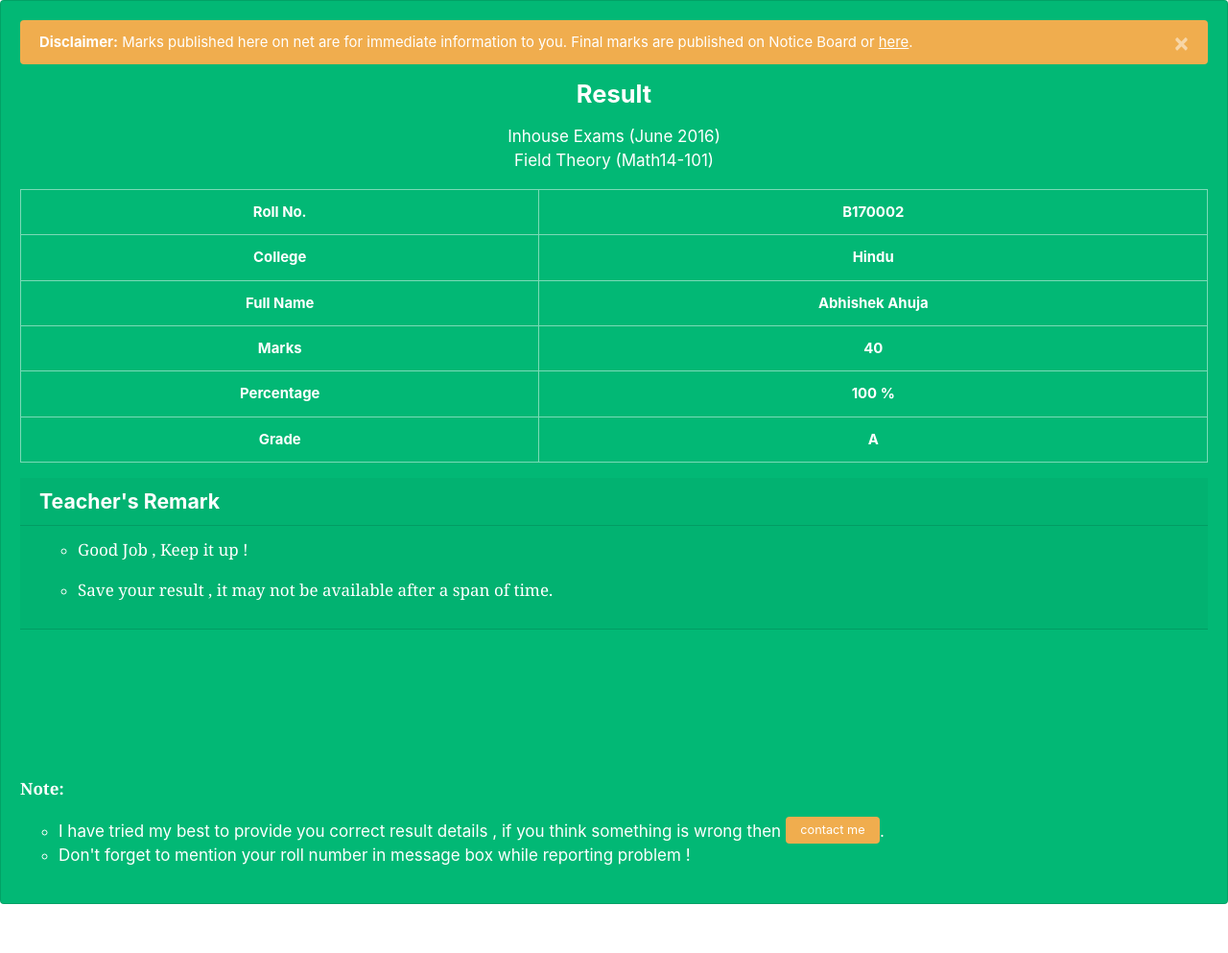
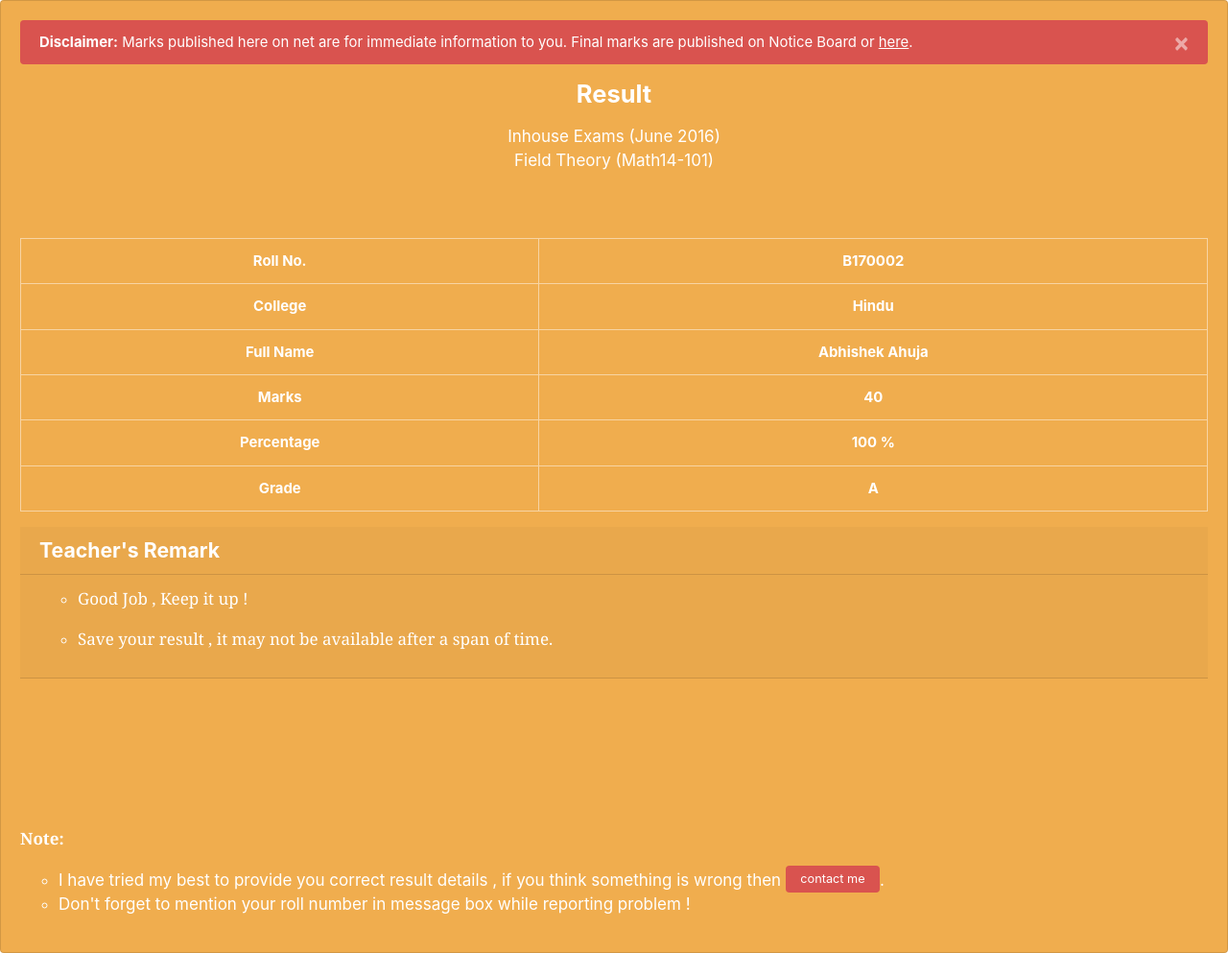
Before and after one commit to sirkapil/publish, a Jekyll site: the page built from inhouse/result/0002.html, in a window 1280 px wide. Shown: the whole page at 96% size. Built offline with Jekyll 4.4.1, drawn with Linux system fonts in a browser that asks for light colours; nearby versions of some CDN libraries; before the commit the page ends 942 px from its top, so only the background shows below that.

Commit message:
Mr Hyde was here …

```diff
--- a/_config.yml
+++ b/_config.yml
@@ -1,5 +1,9 @@
 markdown: kramdown
 multiply: 2.5
 exam: Inhouse Exams (June 2016)
+semester: Part I , Semester I
 subject: Field Theory (Math14-101)
 include: [_redirects]
+tablecolor: warning
+alertcolor: danger
+buttoncolor: danger
--- a/_layouts/marksheet.html
+++ b/_layouts/marksheet.html
@@ -28,35 +28,35 @@ th {
 {{ page.roll }}
 {% endcapture %}
 {% assign percentage = marks | times: multiply | round %}
-<div class="card text-white bg-success">
+<div class="card text-white bg-{{ site.tablecolor }}">
 <div class="card-body">
-<div class="alert alert-dismissible alert-warning"> <button type="button" class="close" data-dismiss="alert">&times;</button> <strong>Disclaimer:</strong> Marks published here on net are for immediate information to you. Final marks are published on Notice Board or <a href="/notice">here</a>.</div>
+<div class="alert alert-dismissible alert-{{ site.alertcolor }}"> <button type="button" class="close" data-dismiss="alert">&times;</button> <strong>Disclaimer:</strong> Marks published here on net are for immediate information to you. Final marks are published on Notice Board or <a href="/notice">here</a>.</div>
 <h4 class="list-group-item-heading">
 <center>Result</center></h4><p class="list-group-item-text"><center>{{ site.exam }}<br />{{ site.subject }}</center>
-</p>
+</p><br /><br />
   <table class="table table-striped table-hover table-bordered">
 <tbody>
-<tr class="table-success">
+<tr class="table-{{ site.tablecolor }}">
 <th>Roll No.</th>
 <th>{{ roll }}</th>
 </tr>
-<tr class="table-success">
+<tr class="table-{{ site.tablecolor }}">
 <th>College</th>
 <th>{{ page.college }}</th>
 </tr>
-<tr class="table-success">
+<tr class="table-{{ site.tablecolor }}">
 <th>Full Name</th>
 <th>{{ page.fullname }}</th>
 </tr>
-<tr class="table-success">
+<tr class="table-{{ site.tablecolor }}">
 <th>Marks</th>
 <th>{{ page.marks }}</th>
 </tr>
-<tr class="table-success">
+<tr class="table-{{ site.tablecolor }}">
 <th>Percentage</th>
 <th>{{ percentage }} %</th>
 </tr>
-<tr class="table-success">
+<tr class="table-{{ site.tablecolor }}">
 <th>Grade</th>
 <th>
 {% if percentage >= 80 %}
@@ -86,7 +86,7 @@ C
 
 <br /><br /><br /><br /><br /><br />
 <p>
-<strong>Note:</strong> <ul type="circle"><li>I have tried my best to provide you correct result details , if you think something is wrong then <a href="//contact.sirkapil.me"><span class="badge badge-warning">contact me</span></a>.</li>
+<strong>Note:</strong> <ul type="circle"><li>I have tried my best to provide you correct result details , if you think something is wrong then <a href="//contact.sirkapil.me"><span class="badge badge-{{ site.buttoncolor }}">contact me</span></a>.</li>
 <li>Don't forget to mention your roll number in message box while reporting problem !</li></ul></p>
 </div>
 </div>
```
